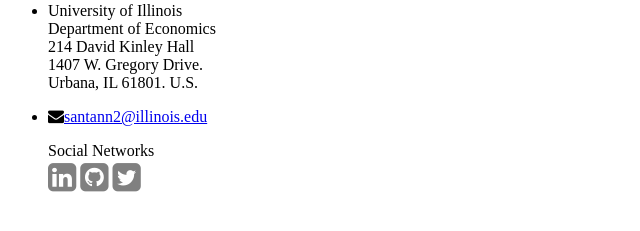
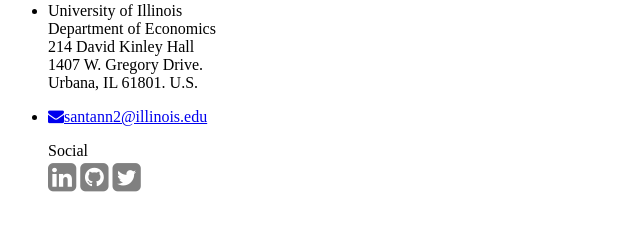
Before and after one commit to vpsantanna/vpsantanna.github.io, a Jekyll site: the page built from files/readme.md, in a window 1280 px wide. Shown: the part 201-432 px from the top of the page, without its empty margins (0-640 px from the left). Built offline with Jekyll 4.4.1, drawn with Linux system fonts in a browser that asks for light colours; our own code applies the rules of GitHub Pages for plain Markdown files; a script that is not in the unit is left out.

Commit message:
Update footer.html

```diff
--- a/_includes/footer.html
+++ b/_includes/footer.html
@@ -15,16 +15,13 @@
           <li>
             <p>University of Illinois<br />Department of Economics<br />214 David Kinley Hall<br />1407 W. Gregory Drive.<br />Urbana, IL 61801. U.S.</p>
           </li>
-            {% if site.email %}
-          <li><span class="icon"><i class="fa fa-envelope"></i></span><span class="contact-detail"><a href="mailto:{{ site.email }}">{{ site.email }}</a></span>
-         </li>
-            {% endif %}
+          <li><a href="mailto:santann2@illinois.edu"><i class="fa fa-envelope"></i>santann2@illinois.edu</a></li>
         </ul>
       </div>
 
       <div class="footer-col footer-col-2">
         <ul class="social-media-list">
-          Social Networks <br />
+          Social <br  />
           {% if site.scholar_username %}<a href="https://scholar.google.com.br/citations?user={{ site.scholar_username }}"><span class="icon"><i class="ai ai-google-scholar-square" style="font-size:33px;color:grey"></i></span></a>{% endif %}
           {% if site.orcid_username %}<a href="https://orcid.org/{{ site.orcid_username }}"><span class="icon"><i class="ai ai-orcid-square" style="font-size:33px;color:grey"></i></span></a>{% endif %}
           <a href="https://www.researchgate.net/profile/Vinicios_Santanna"><span class="icon"><i class="ai ai-researchgate-square" style="font-size:33px;color:grey"></i></span></a>
```
